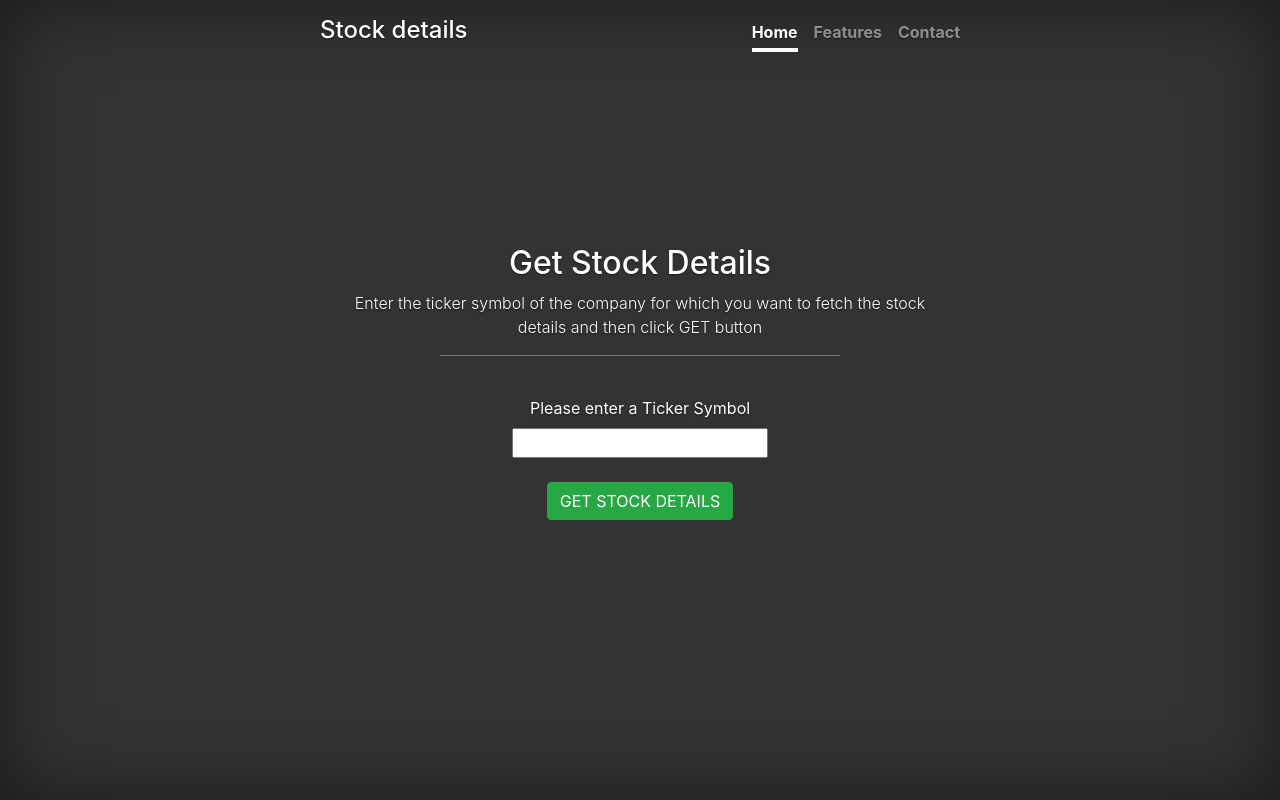
After one commit to karandidwani/stock_profile_calculator, a Django app: page /stockdetails/ in a window 1280 px wide. The commit adds this page. Run offline with Django 3.2, Linux system fonts and the light colour scheme; some libraries are stand-ins or nearby versions.

Commit message:
assigment 2

```diff
--- /dev/null
+++ b/static0/cover.css
@@ -0,0 +1,128 @@
+/*
+ * Globals
+ */
+
+/* Links */
+a,
+a:focus,
+a:hover {
+  color: #fff;
+}
+
+/* Custom default button */
+.btn-secondary,
+.btn-secondary:hover,
+.btn-secondary:focus {
+  color: #333;
+  text-shadow: none; /* Prevent inheritance from `body` */
+  background-color: #fff;
+  border: .05rem solid #fff;
+}
+
+
+/*
+ * Base structure
+ */
+
+html,
+body {
+  height: 100%;
+  background-color: #333;
+}
+
+body {
+  display: -ms-flexbox;
+  display: flex;
+  color: #fff;
+  text-shadow: 0 .05rem .1rem rgba(0, 0, 0, .5);
+  box-shadow: inset 0 0 5rem rgba(0, 0, 0, .5);
+}
+
+.cover-container {
+  max-width: 42em;
+}
+
+
+/*
+ * Header
+ */
+.masthead {
+  margin-bottom: 2rem;
+}
+
+.masthead-brand {
+  margin-bottom: 0;
+}
+
+.nav-masthead .nav-link {
+  padding: .25rem 0;
+  font-weight: 700;
+  color: rgba(255, 255, 255, .5);
+  background-color: transparent;
+  border-bottom: .25rem solid transparent;
+}
+
+.nav-masthead .nav-link:hover,
+.nav-masthead .nav-link:focus {
+  border-bottom-color: rgba(255, 255, 255, .25);
+}
+
+.nav-masthead .nav-link + .nav-link {
+  margin-left: 1rem;
+}
+
+.nav-masthead .active {
+  color: #fff;
+  border-bottom-color: #fff;
+}
+
+@media (min-width: 48em) {
+  .masthead-brand {
+    float: left;
+  }
+  .nav-masthead {
+    float: right;
+  }
+}
+
+
+/*
+ * Cover
+ */
+.cover {
+  padding: 0 1.5rem;
+}
+.cover .btn-lg {
+  padding: .75rem 1.25rem;
+  font-weight: 700;
+}
+
+hr {
+  background: gray;
+    width: 400px;
+}
+
+table {
+    border-collapse: collapse;
+    width: 100%;
+    background-color: gray;
+}
+
+th, td {
+    padding: 2px;
+    border-style: solid;
+    border-color:black;
+}
+
+
+th {
+    background-color: #4CAF50;
+    color: white;
+}
+
+/*
+ * Footer
+ */
+.mastfoot {
+  color: rgba(255, 255, 255, .5);
+}
--- /dev/null
+++ b/templates/stockdetails.html
@@ -0,0 +1,113 @@
+{% load static %}
+
+<!doctype html>
+<html lang="en">
+<head>
+  <meta charset="utf-8">
+  <meta name="viewport" content="width=device-width, initial-scale=1, shrink-to-fit=no">
+  <meta name="description" content="">
+  <meta name="author" content="">
+  <link rel="icon" href="../../../../favicon.ico">
+  <script src="https://ajax.googleapis.com/ajax/libs/jquery/3.3.1/jquery.min.js"></script>
+
+  <title>Stock Profile App</title>
+
+  <!-- Bootstrap core CSS -->
+  <link rel="stylesheet" href="https://stackpath.bootstrapcdn.com/bootstrap/4.1.3/css/bootstrap.min.css" integrity="sha384-MCw98/SFnGE8fJT3GXwEOngsV7Zt27NXFoaoApmYm81iuXoPkFOJwJ8ERdknLPMO" crossorigin="anonymous">
+
+  <!-- Custom styles for this template -->
+  <link rel="stylesheet" type="text/css" href="{% static '/cover.css' %}">
+</head>
+
+<body class="text-center">
+
+  <div class="cover-container d-flex w-100 h-100 p-3 mx-auto flex-column">
+    <header class="masthead mb-auto">
+      <div class="inner">
+        <h4 class="masthead-brand">Stock details</h4>
+        <nav class="nav nav-masthead justify-content-center">
+          <a class="nav-link active" href="/">Home</a>
+          <a class="nav-link" href="#">Features</a>
+          <a class="nav-link" href="/contact">Contact</a>
+        </nav>
+      </div>
+    </header>
+
+    <main role="main" class="inner cover">
+      <h2 class="cover-heading">Get Stock Details</h2>
+      <p class="lead" style="font-size:16px">Enter the ticker symbol of the
+        company for which you want to fetch the stock details
+        and then click GET button</p>
+        <hr />
+        <br />
+        <div class="container">
+          <form action = "{% url 'stockdetails' %}" method="post">
+            {% csrf_token %}
+            {% if data.valid == False %}
+            <p class="alert-danger">
+              Ticker Symbol is required. Please Enter all fields.
+            </p>
+            {% elif data.error %}
+            <p class="alert-danger">
+              {{data.error}}
+            </p>
+            {% endif %}
+            <div class="row">
+              <div class="col-md-12">
+                  <label>Please enter a Ticker Symbol</label>
+              </div>
+            </div>
+            <div class="row">
+              <div class="col-md-12">
+                <input type="text" name="ticker_symbol"  /><br />
+              </div>
+            </div>
+            <br />
+            <div class="row">
+              <div class="col-md-12" style = "{padding: 25px;}">
+                <input type="submit" id="submit" value="GET STOCK DETAILS" class="btn btn-success" />
+              </div>
+            </div>
+          <br />
+          <br />
+        </form>
+      </div>
+      <br />
+      {% if data.response %}
+        <p class="lead">
+          {{data.current_time}}
+        </p>
+        <p class="lead">
+          {{data.company_name}}
+        </p>
+        <p class="lead">
+          {{data.latest_price}}
+        </p>
+        <p class="lead">
+          {{data.change_sign}}{{data.change}}
+        </p>
+        <p class="lead">
+          {{data.change_sign}}{{data.change_percent}}%
+        </p>
+      {% endif %}
+    </main>
+
+    <footer class="mastfoot mt-auto">
+      <div class="inner">
+      </div>
+    </footer>
+  </div>
+
+
+  <!-- Bootstrap core JavaScript
+  ================================================== -->
+  <!-- Placed at the end of the document so the pages load faster -->
+  <script src = {% static '/validation.js'%} type="text/javascript">
+
+  </script>
+  <script src="https://code.jquery.com/jquery-3.3.1.slim.min.js" integrity="sha384-q8i/X+965DzO0rT7abK41JStQIAqVgRVzpbzo5smXKp4YfRvH+8abtTE1Pi6jizo" crossorigin="anonymous"></script>
+  <script src="https://cdnjs.cloudflare.com/ajax/libs/popper.js/1.14.3/umd/popper.min.js" integrity="sha384-ZMP7rVo3mIykV+2+9J3UJ46jBk0WLaUAdn689aCwoqbBJiSnjAK/l8WvCWPIPm49" crossorigin="anonymous"></script>
+  <script src="https://stackpath.bootstrapcdn.com/bootstrap/4.1.3/js/bootstrap.min.js" integrity="  sha384-ChfqqxuZUCnJSK3+MXmPNIyE6ZbWh2IMqE241rYiqJxyMiZ6OW/JmZQ5stwEULTy" crossorigin="anonymous"></script>
+  <script>window.jQuery || document.write('<script src="../../assets/js/vendor/jquery-slim.min.js"><\/script>')</script>
+</body>
+</html>
--- a/wordcount/settings.py
+++ b/wordcount/settings.py
@@ -25,7 +25,7 @@ SECRET_KEY = 'qt40%u@@a7%&5nx3)mh!a+)6n8ecpk%w55*jo4c@gv+=^i&$74'
 # SECURITY WARNING: don't run with debug turned on in production!
 DEBUG = True
 
-ALLOWED_HOSTS = ['18.218.26.155','karandidwani.com']
+ALLOWED_HOSTS = ['18.218.26.155','karandidwani.com','127.0.0.1']
 
 
 # Application definition
@@ -122,6 +122,6 @@ STATIC_URL = '/static/'
 STATIC_ROOT = os.path.join(BASE_DIR, "static")
 
 STATICFILES_DIRS = [
-    os.path.join(BASE_DIR, "static"),
+    os.path.join(BASE_DIR, "static0"),
 
 ]
--- a/wordcount/urls.py
+++ b/wordcount/urls.py
@@ -24,6 +24,7 @@ urlpatterns = [
     path('contact/',views.contact),
     path('count/',views.count, name = 'count'),
     path('stockprofile/',views.stockprofile, name = 'stockprofile'),
+    path('stockdetails/', views.stockdetails, name = 'stockdetails')
 ]
 
 urlpatterns += staticfiles_urlpatterns()
--- a/wordcount/views.py
+++ b/wordcount/views.py
@@ -1,5 +1,7 @@
 from django.http import HttpResponse
 from django.shortcuts import render
+import requests
+import datetime, time
 
 def home(request):
 	return render(request, "home.html")
@@ -14,6 +16,45 @@ def count(request):
 		text = request.POST['text']
 		word_count = len(text.split())
 	return render(request, "count.html", {'count':word_count})
+
+def stockdetails(request):
+	data = {}
+	if request.method == 'GET':
+		data['valid'] = 'get'
+	elif request.method == 'POST':
+		if(request.POST['ticker_symbol']):
+			try:
+				data['valid'] = True
+				ticker_symbol = request.POST['ticker_symbol'] or "ADBE"
+				domain = 'https://api.iextrading.com/1.0/stock/'
+				url = domain + ticker_symbol + '/quote'
+				output = requests.get(url).json()
+				if output:
+					data['response'] = output
+
+					symbol = output['symbol']
+					current_time = time.asctime( time.localtime(time.time()))
+					data['current_time'] = current_time
+					company_name = output['companyName']
+					data['company_name']  = company_name
+					latest_price = output['latestPrice']
+					data['latest_price'] = latest_price
+					change = output['change']
+					change_sign = '+'
+					data['change_sign'] = change_sign
+					if(output['previousClose']>output['close']):
+						change_sign ='-'
+						data['change_sign'] = change_sign
+					data['change'] =  str(change)
+					change_percent = output['changePercent']
+					data['change_percent'] =  change_percent
+			except:
+				data['error'] = "OOPS!!!SOMETHING WENT WRONG, PLEASE TRY AGAIN"
+		else:
+			data['valid'] = False
+
+	return render(request, 'stockdetails.html', {'data':data})
+
 
 def stockprofile(request):
 	data = {}
```
Also changed, not shown: templates/home.html (+12 -2 lines), static0/validation.js (added).
